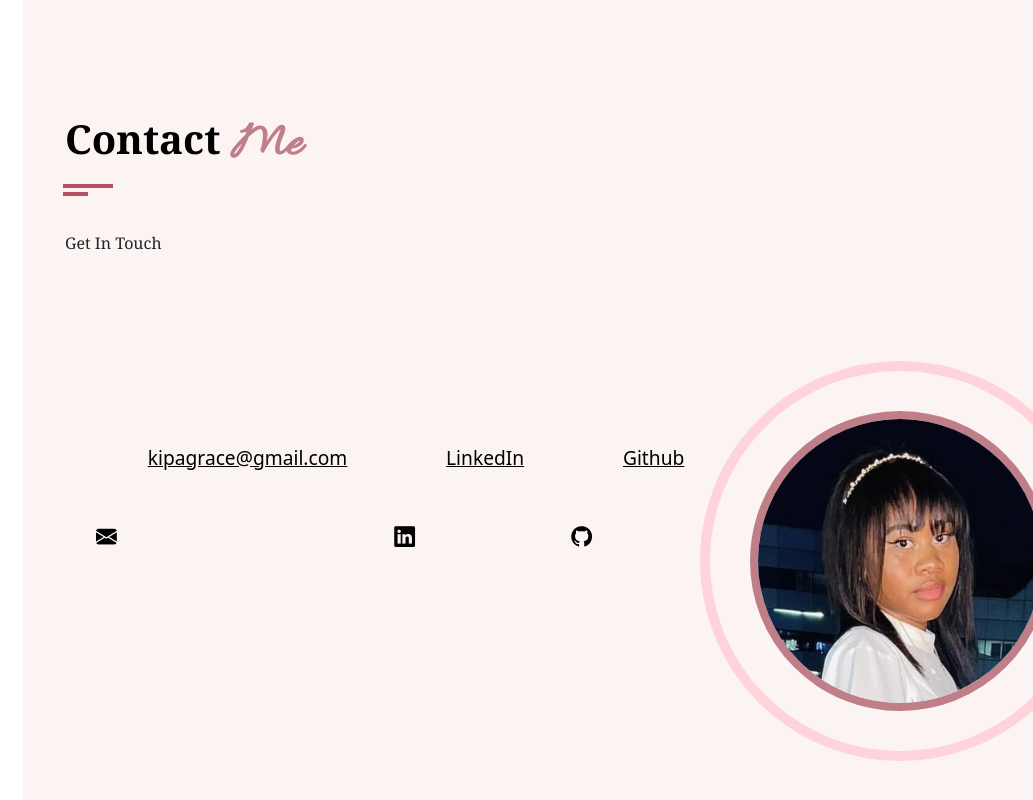
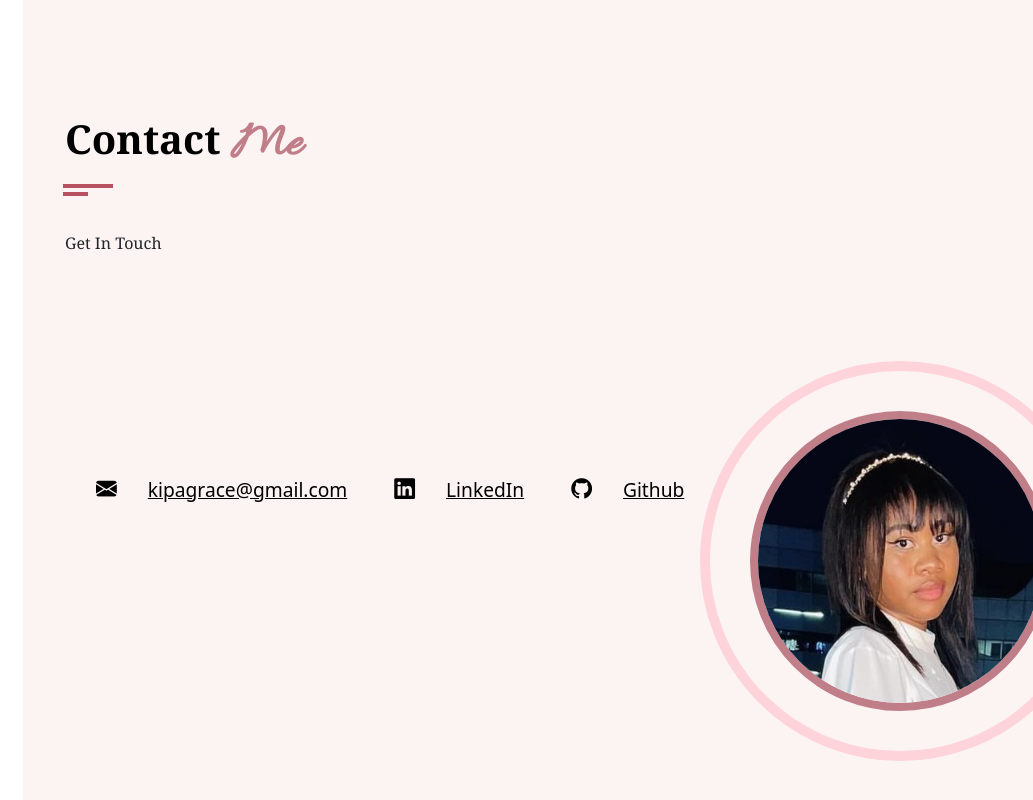
Before and after one commit to graceK-10/cv-website, a website: page index.html in a window 1280 px wide. Shown: the part 3906-4706 px from the top of the page, without its empty margins (247-1280 px from the left). Drawn offline with nearby package versions, Linux system fonts and the light colour scheme; a web font is replaced by a local one.

Commit message:
link change

```diff
--- a/index.html
+++ b/index.html
@@ -343,8 +343,8 @@
                     <div class="contact-and-profile-container">
                     <div class="contact-info-upper-container">
                         <div class="contact-info-container">
-                            <div class="hero-socials">
-                                <a href="" target="_blank" class="hero-socials-link">
+                            <div class="hero-socials-2">
+                                <a href="" target="_blank" class="hero-socials-link-2">
                                     <i class="bi bi-envelope-fill"></i>
                                     <p><a href="mailto:examplemail@gmail.com">kipagrace@gmail.com</a></p>
 
@@ -353,8 +353,8 @@
 
                         </div>
                         <div class="contact-info-container">
-                            <div class="hero-socials">
-                                <a href="" target="_blank" class="hero-socials-link">
+                            <div class="hero-socials-2">
+                                <a href="" target="_blank" class="hero-socials-link-2">
                                     <i class="bi bi-linkedin"></i>
                                     <p><a href="https://www.linkedin.com">LinkedIn</a></p>
 
@@ -362,8 +362,8 @@
                             </div>
                         </div>
                         <div class="contact-info-container">
-                            <div class="hero-socials">
-                                <a href="" target="_blank" class="hero-socials-link">
+                            <div class="hero-socials-2">
+                                <a href="" target="_blank" class="hero-socials-link-2">
                                     <i class="bi bi-github"></i>
                                     <p><a href="https://www.linkedin.com">Github</a></p>
 
--- a/style.css
+++ b/style.css
@@ -665,11 +665,30 @@ h3.my-profession{
     height: 3rem;
   }
 
- .contact-info-container .hero-socials a{
+ .contact-info-container .hero-socials-2 a{
     color: #000;
   }
 
-.contact-info-container .hero-socials p{
+.contact-info-container .hero-socials-2 p{
     font-size: larger;
     text-decoration: none;
 }
+
+/* SOCIAL LINKS */
+.hero-socials-2{
+    display: flex;
+    justify-content: start;
+    column-gap: 1rem;
+
+}
+
+.hero-socials-link-2{
+    font-size: 1.3rem;
+    color: #000;
+    transition:  color .4s;
+    padding-left: 15px;
+}
+
+.hero-socials-link-2:hover{
+    color: #b85263;
+}
```
